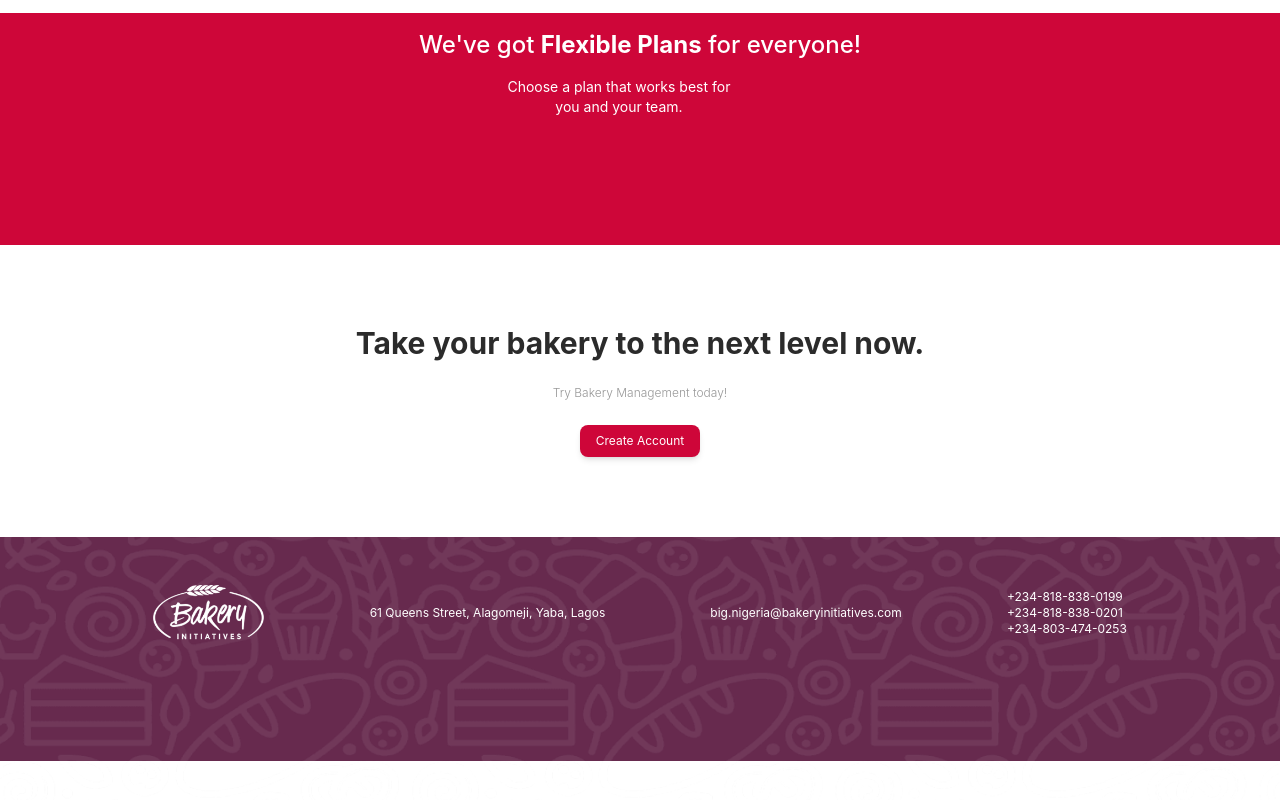
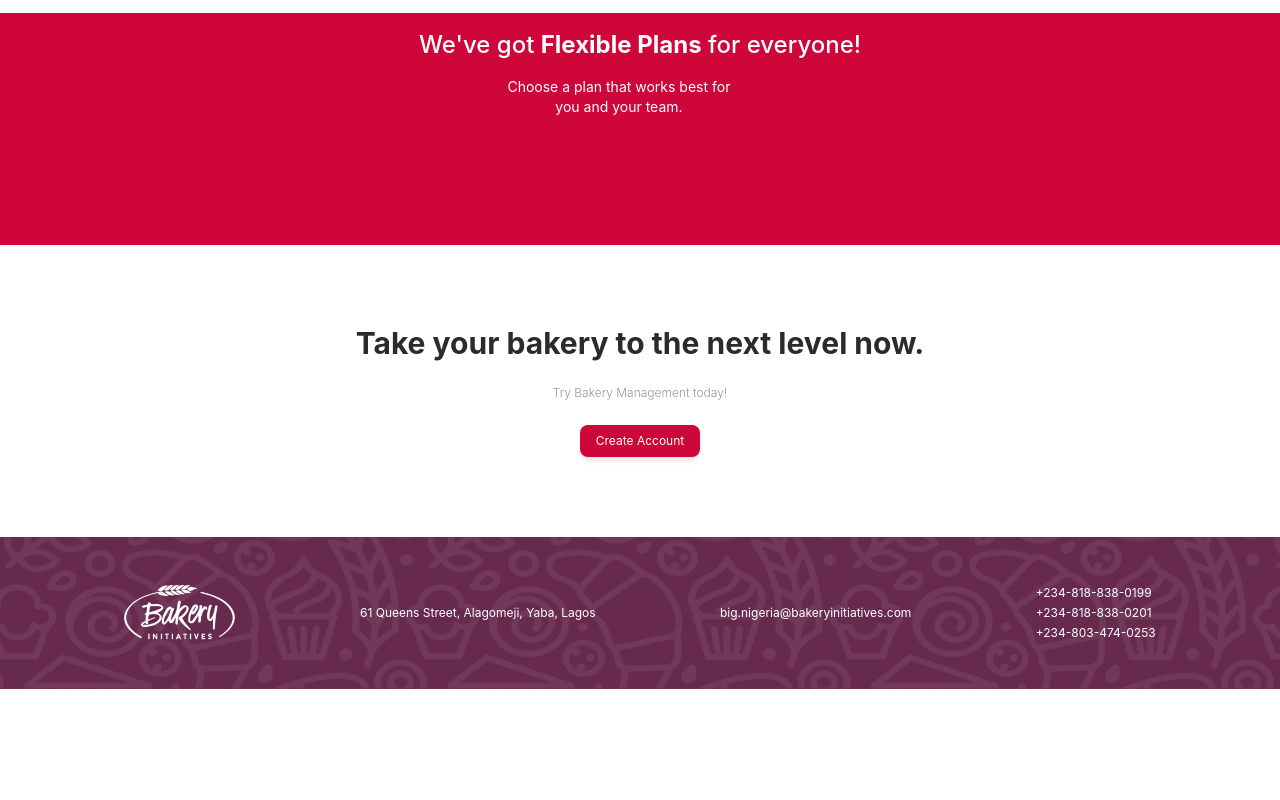
Before and after one commit to ayomideRussianCode/bakers, a React (Vite) app: page / in a window 1280 px wide. Shown: the part 1751-2551 px from the top of the page. After the commit the page ends 2440 px from the top, so only its background shows below. Built offline with nearby package versions, Linux system fonts and the light colour scheme.

Commit message:
footer done

```diff
--- a/src/components/Footer.jsx
+++ b/src/components/Footer.jsx
@@ -2,29 +2,41 @@ import React from 'react'
 
 const Footer = () => {
   return (
-    <>
-      <div className=" relative h-56 text-[#ffffff] bg-[#672a4e]">
-        <div className='absolute '>
-          <img className="" src="/breadpattern-rectangle.png" alt="" />
+    <div className="relative text-[#ffffff] bg-[#672a4e] overflow-hidden">
+
+      {/* Decorative pattern - stays in corner, doesn't cover content */}
+      <div className="absolute inset-y-0  left-0">
+        <img className='hidden md:block' src="/breadpattern-rectangle.png" alt="footer-pattern" />
+      </div>
+
+      {/* Content */}
+      <div className="relative flex flex-col md:flex-row items-center md:justify-evenly gap-8 py-12 px-8 text-xs font-productSans">
+
+        {/* Logo */}
+        <img className="h-14" src="/logo-big-diap 1.png" alt="footer-logo" />
+
+        {/* Address */}
+        <p className="text-center md:text-left">
+          61 Queens Street, Alagomeji, Yaba, Lagos
+        </p>
+
+        {/* Email */}
+        <p className="text-center md:text-left">
+          big.nigeria@bakeryinitiatives.com
+        </p>
+
+        {/* Phone numbers */}
+        <div className="flex flex-col items-center md:items-start gap-1">
+          <p>+234-818-838-0199</p>
+          <p>+234-818-838-0201</p>
+          <p>+234-803-474-0253</p>
         </div>
-        <div>
-          <div className=''>
-            <ul className="lg:flex md:flex justify-evenly items-center text-xs font-productSans  py-12 px-12">
-                <img className='h-14' src="/logo-big-diap 1.png" alt="footer-logo" />
-              <li>61 Queens Street, Alagomeji, Yaba, Lagos</li>
-              <li>big.nigeria@bakeryinitiatives.com</li>
-              <div className="">
-                <li>+234-818-838-0199 </li>
-                <li>+234-818-838-0201</li>
-                <li>+234-803-474-0253</li>
-              </div>
-            </ul>
-          </div>
-        </div>
+
       </div>
-    </>
-  );
+    </div>
+  )
 }
+
 export const CTA = () => {
   return (
     <div className="font-productSans my-20 bg-[#ffffff]">
```
